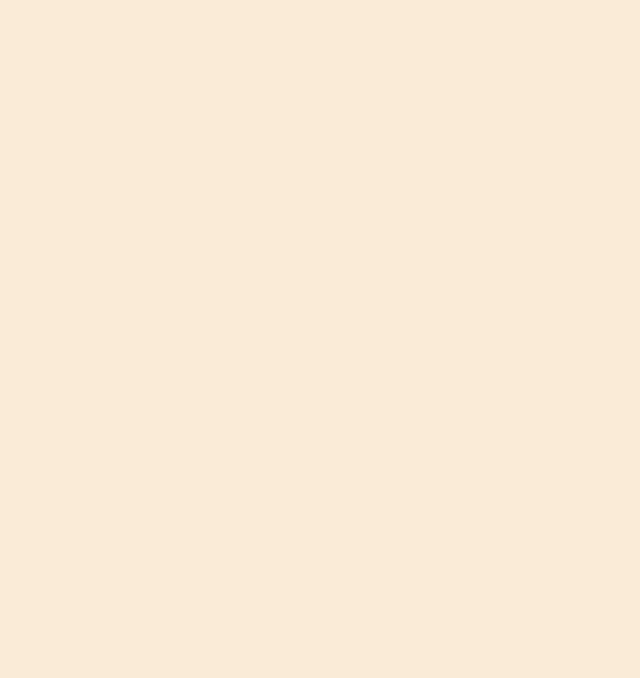
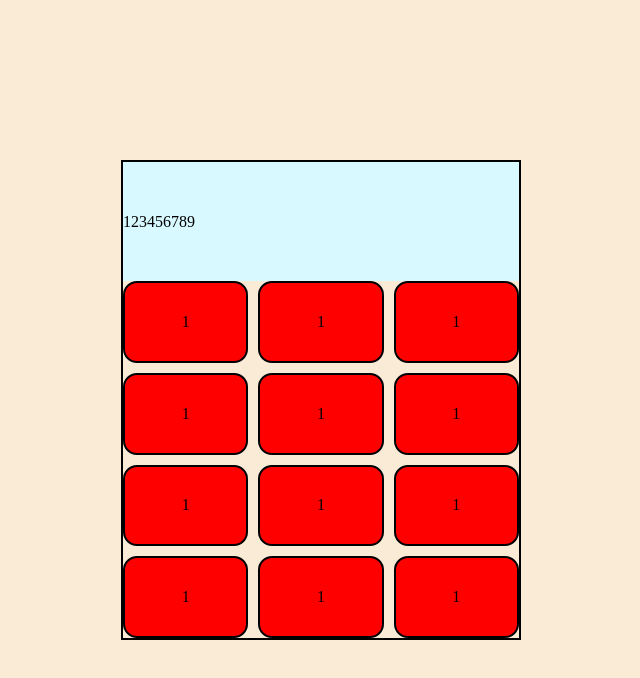
Before and after one commit to samirkhadka998/odin-calculator, a plain HTML site: page index.html in a window 1280 px wide. Shown: the whole page, without its empty margins (319-959 px from the left). Drawn offline with Linux system fonts and the light colour scheme.

Commit message:
Initial design of calculator , css changes , js to show clicked content on screen

```diff
--- a/css/style.css
+++ b/css/style.css
@@ -4,3 +4,55 @@
     box-sizing: border-box;
     background-color: antiquewhite;
 }
+
+.container {
+    height: 100vh;
+    display: flex;
+    justify-content: center;
+    align-items: center;
+    height: 600;
+}
+
+.calculator {
+    height: 480px;
+    width: 400px;
+    background: aliceblue;
+    border: 2px solid;
+    display: flex;
+    flex-direction: column;
+}
+
+.inputs {
+    flex: 3;
+    display: flex;
+    flex-direction: column;
+    /* justify-content: space-evenly; */
+    gap: 10px;
+}
+
+.screen {
+    flex: 1;
+    display: flex;
+    align-items: center;
+    background: #00ffff1a;
+}
+
+.subinputs {
+    flex: 1;
+    display: flex;
+    justify-content: space-around;
+    align-items: center;
+    gap: 10px;
+}
+
+.subinputs div {
+    background: red;
+    flex: 1;
+    border: 2px solid;
+    height: 100%;
+    /* width: 100%; */
+    display: flex;
+    justify-content: center;
+    align-items: center;
+    border-radius: 14px;
+}
--- a/index.html
+++ b/index.html
@@ -8,6 +8,34 @@
     <script src="js/script.js" defer></script>
 </head>
 <body>
-
+    <div class="container">
+        <div class="calculator">
+            <div class="screen">
+                123456789
+            </div>
+            <div class="inputs">
+                <div class="subinputs">
+                    <div>1</div>
+                    <div>1</div>
+                    <div>1</div>
+                </div>
+                <div class="subinputs">
+                    <div>1</div>
+                    <div>1</div>
+                    <div>1</div>
+                </div>
+                <div class="subinputs">
+                    <div>1</div>
+                    <div>1</div>
+                    <div>1</div>
+                </div>
+                <div class="subinputs">
+                    <div>1</div>
+                    <div>1</div>
+                    <div>1</div>
+                </div>
+            </div>
+        </div>
+    </div>
 </body>
 </html>
--- a/js/script.js
+++ b/js/script.js
@@ -1 +1,20 @@
-alert('hello')
+
+const inputDiv = document.querySelector('.inputs');
+
+const screen = document.querySelector('.screen');
+
+let screenText = '';
+
+
+var operatordivs = document.querySelectorAll('.subinputs div');
+
+Array.from(operatordivs).forEach(d => {
+    d.addEventListener('click', logInfo)
+})
+
+function logInfo(e){
+    screenText += e.target.innerText + ' ';
+    screen.innerText = screenText;
+    console.log(e.target.innerText)
+
+}
```
